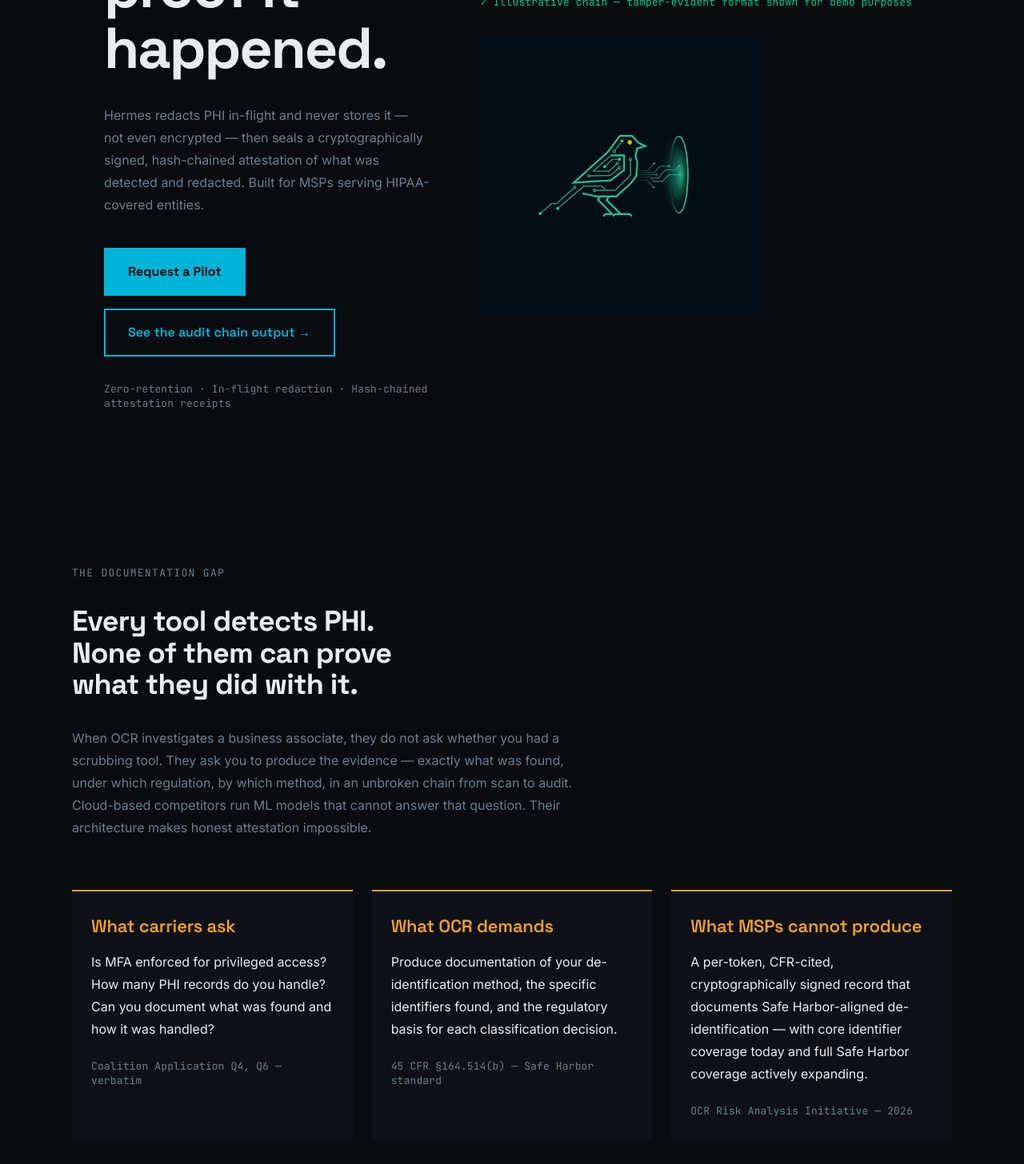
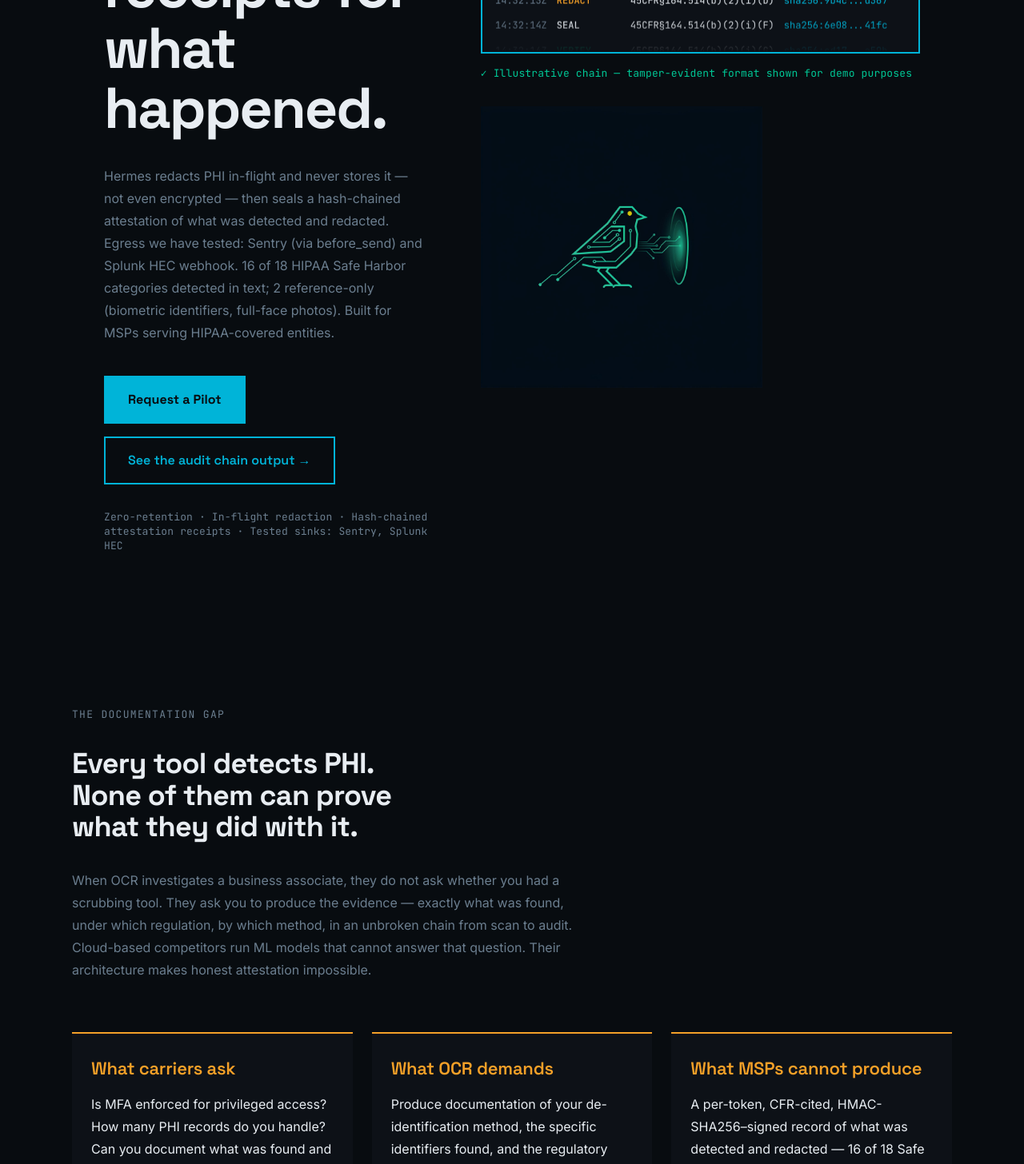
Before and after one commit to g1n0mag1k/hermes-compliance-framework, a Next.js app in the folder landing/: page / in a window 1280 px wide. Shown: the part 720-2176 px from the top of the page at 80% size. Built offline with nearby package versions, Linux system fonts and the light colour scheme.

Commit message:
landing: scope receipt claims to HMAC-SHA256, name tested sinks, state 16+2 coverage
Co-authored-by: rogersandy90 <rogersandy90@gmail.com>

```diff
--- a/landing/app/security/page.tsx
+++ b/landing/app/security/page.tsx
@@ -19,13 +19,13 @@ export default function SecurityPage() {
             <div>
               <h2 className="font-display text-h3 text-ink mb-4">Encryption</h2>
               <p>
-                All attestation receipts are signed with Ed25519 keys. The vault uses AES-256-GCM encryption. TLS 1.2+ in transit.
+                Attestation receipts are signed with HMAC-SHA256 (shared signing key in your environment). The vault uses AES-256-GCM encryption. TLS 1.2+ in transit where applicable.
               </p>
             </div>
             <div>
               <h2 className="font-display text-h3 text-ink mb-4">Signing Key Integrity</h2>
               <p>
-                Each deployment generates its own Ed25519 signing key pair. Keys are non-exportable from the deployment environment by design. Receipt signatures are verifiable without trusting our infrastructure.
+                You configure HERMES_SIGNING_KEY per deployment. Verifiers need that same secret to confirm a receipt was not altered — we do not hold your signing key. Ed25519 / public-key verification is on the roadmap, not shipping on main today.
               </p>
             </div>
             <div>
--- a/landing/components/Architecture.tsx
+++ b/landing/components/Architecture.tsx
@@ -6,13 +6,46 @@
 
 const SPECS: readonly { label: string; value: string }[] = [
   { label: "Deployment target", value: "Customer environment — Docker, bare metal, or VM" },
-  { label: "External network calls", value: "None during scrubbing. Zero-egress by design." },
+  {
+    label: "External network calls",
+    value: "None on the /v1/scrub return path. Splunk HEC and other webhooks only when you configure them.",
+  },
   { label: "Detection method", value: "Regex + fixed-version spaCy NER + Microsoft Presidio" },
-  { label: "PHI categories covered", value: "18 of 18 Safe Harbor categories — 16 direct text detection, 2 (biometric, full-face photo) via reference detection with disclosed binary content limitation" },
-  { label: "Audit record format", value: "COSE_Sign1 asymmetric-signed, RFC 8785 canonical, Merkle-anchored receipts — independently verifiable" },
+  {
+    label: "Coverage",
+    value:
+      "16 of 18 HIPAA Safe Harbor categories detected in text; biometric identifiers (P) and full-face photos (Q) are reference-only.",
+  },
+  {
+    label: "What a receipt proves",
+    value:
+      "The receipt body wasn't altered between the runner and whoever verifies it with the same HMAC-SHA256 key.",
+  },
+  {
+    label: "What a receipt does NOT prove",
+    value:
+      "PHI didn't leave by an untested path (stdout, log agents, trace attributes, dead-letter queues).",
+  },
+  {
+    label: "Egress sinks tested",
+    value:
+      "Sentry DSN (via before_send) and Splunk HEC webhook when configured. Other sinks not tested unless explicitly configured.",
+  },
+  {
+    label: "Signing",
+    value:
+      "HMAC-SHA256 over canonical receipt body. Shared signing key — verifier and signer hold the same secret.",
+  },
+  {
+    label: "Time source",
+    value: "Host or CI runner clock. Not independently timestamped.",
+  },
+  {
+    label: "Chain integrity",
+    value: "Each receipt links the previous receipt's hash; verifier replays the chain.",
+  },
   { label: "CFR citation per token", value: "Yes — 45 CFR §164.514(b)(2)(i) subcategory attached" },
   { label: "LLM dependency", value: "None. Deterministic pipeline only." },
-  { label: "Signing", value: "Ed25519 / ES256 asymmetric signatures — customer-controlled keys, three-tier key hierarchy" },
   { label: "API surface", value: "REST — /v1/scrub, /v1/review, /v1/status, /v1/workspaces" },
   { label: "Language / runtime", value: "Python 3.12 — uvicorn ASGI" },
 ];
@@ -37,8 +70,8 @@ export function Architecture() {
           Hermes deploys as a single Python service inside the customer
           environment. No external classifier. No data in transit. The
           scrubbing pipeline is fully deterministic — the same input
-          produces the same output, every run, with a cryptographic record
-          to prove it.
+          produces the same output, every run, with hash-chained
+          HMAC-SHA256 receipts for each run.
         </p>
 
         <div className="mt-16 border-2 border-border">
--- a/landing/components/AuditChain.tsx
+++ b/landing/components/AuditChain.tsx
@@ -53,7 +53,7 @@ export function AuditChain() {
         <p className="font-mono text-mono text-signal uppercase tracking-[0.1em]">Sample audit chain output</p>
         <p className="font-mono text-caption text-muted mt-2">Illustrative output — not live product data. CFR citations shown are sample format; Hermes currently covers 16 of 18 Safe Harbor identifier categories — 16 via direct text detection, P (biometric identifiers) and Q (full face photographs) via text reference detection only.</p>
         <h2 className="font-display text-h2 text-ink mt-8 max-w-[28ch]">Every scrubbing decision.<br />Hash-chained.<br />Audit-ready.</h2>
-        <p className="font-body text-body text-muted mt-6 max-w-[60ch]">Illustrative sample of Hermes&apos; attestation chain. Hermes detects and redacts the following categories: person names, dates, organizations, phone numbers, email addresses, URLs, IP addresses, physical addresses/locations, US bank numbers, Social Security numbers, and payment card numbers (Luhn-validated). Each redaction is sealed into a SHA-256 hash-chained, cryptographically signed receipt inside your environment — so you get PHI reduction with verifiable proof, not a black box. This is not a claim of certified HIPAA Safe Harbor de-identification.</p>
+        <p className="font-body text-body text-muted mt-6 max-w-[60ch]">Illustrative sample of Hermes&apos; attestation chain. Hermes detects and redacts the following categories: person names, dates, organizations, phone numbers, email addresses, URLs, IP addresses, physical addresses/locations, US bank numbers, Social Security numbers, and payment card numbers (Luhn-validated). Each redaction is sealed into a SHA-256 hash-chained, HMAC-SHA256–signed receipt inside your environment — tamper-evident evidence with the same signing key, not a black box. This is not a claim of certified HIPAA Safe Harbor de-identification.</p>
 
         <div className="mt-16 grid gap-6 lg:grid-cols-2">
           <div className="flex flex-col">
--- a/landing/components/CTA.tsx
+++ b/landing/components/CTA.tsx
@@ -3,10 +3,10 @@
 import { useState } from "react";
 
 const TRUST_SIGNALS: readonly string[] = [
-  "Zero-egress architecture",
-  "Data never leaves your environment",
-  "SHA-256 independently verifiable",
-  "Safe Harbor-aligned — building toward 45 CFR §164.514(b)",
+  "Local-first scrubbing — no PHI sent to Hermes infrastructure",
+  "HMAC-SHA256 hash-chained receipts",
+  "16+2 Safe Harbor category coverage in text",
+  "Tested egress: Sentry (before_send), Splunk HEC",
   "BAA available upon request",
 ];
 
--- a/landing/components/Hero.tsx
+++ b/landing/components/Hero.tsx
@@ -91,14 +91,17 @@ export function Hero() {
           </p>
 
           <h1 className="font-display text-hero text-ink mt-6 sm:mt-8">
-            We don&apos;t just redact PHI — we give you tamper-evident proof it happened.
+            We don&apos;t just redact PHI — we give you tamper-evident receipts for what happened.
           </h1>
 
           <p className="font-body text-body text-muted mt-6 sm:mt-8 max-w-[55ch]">
             Hermes redacts PHI in-flight and never stores it — not even
-            encrypted — then seals a cryptographically signed, hash-chained
-            attestation of what was detected and redacted. Built for MSPs
-            serving HIPAA-covered entities.
+            encrypted — then seals a hash-chained attestation of what was
+            detected and redacted. Egress we have tested: Sentry (via
+            before_send) and Splunk HEC webhook. 16 of 18 HIPAA Safe Harbor
+            categories detected in text; 2 reference-only (biometric
+            identifiers, full-face photos). Built for MSPs serving
+            HIPAA-covered entities.
           </p>
 
           <div className="mt-8 sm:mt-10 flex flex-wrap items-center gap-4">
@@ -117,7 +120,7 @@ export function Hero() {
           </div>
 
           <p className="font-mono text-caption text-muted mt-8">
-            Zero-retention · In-flight redaction · Hash-chained attestation receipts
+            Zero-retention · In-flight redaction · Hash-chained attestation receipts · Tested sinks: Sentry, Splunk HEC
           </p>
         </div>
 
--- a/landing/components/Problem.tsx
+++ b/landing/components/Problem.tsx
@@ -34,7 +34,7 @@ const COLUMNS: readonly Column[] = [
   {
     label: "What MSPs cannot produce",
     content:
-      "A per-token, CFR-cited, cryptographically signed record that documents Safe Harbor-aligned de-identification — with core identifier coverage today and full Safe Harbor coverage actively expanding.",
+      "A per-token, CFR-cited, HMAC-SHA256–signed record of what was detected and redacted — 16 of 18 Safe Harbor categories in text today, with biometric (P) and full-face photo (Q) reference-only.",
     source: "OCR Risk Analysis Initiative — 2026",
   },
 ];
--- a/landing/components/Readiness.tsx
+++ b/landing/components/Readiness.tsx
@@ -30,7 +30,7 @@ export function Readiness() {
 
         <ul className="mt-10 flex flex-col gap-3 max-w-[560px]">
           {[
-            "Gap analysis against 45 CFR §164.514(b) Safe Harbor — all 18 identifier categories",
+            "Gap analysis against 45 CFR §164.514(b) Safe Harbor — 18 identifier categories (16 detected in text, 2 reference-only)",
             "Remediation priorities ranked by enforcement exposure, not theoretical risk",
             "Attestation readiness score formatted for cyber insurers and OCR auditors",
             "Written report delivered within five business days of intake",
--- a/landing/components/Solution.tsx
+++ b/landing/components/Solution.tsx
@@ -34,13 +34,13 @@ const PILLARS: readonly Pillar[] = [
     label: "METHOD",
     headline: "Deterministic",
     body:
-      "Regex and a fixed-version spaCy model detect 16 of 18 HIPAA Safe Harbor identifier categories — 16 via direct text detection, and 2 (biometric identifiers and full-face photographs) via text reference detection only, with a disclosed limitation that binary content cannot be inspected by a text pipeline — SSN, MRN, fax, payment cards, names, dates, addresses, phone, email, IP, URL, account numbers, health plan beneficiary numbers, and VINs — cited to 45 CFR §164.514(b)(2)(i). Never a hosted LLM: the same input produces the same output, every run.",
+      "Regex and a fixed-version spaCy model cover 16 of 18 HIPAA Safe Harbor categories in text; biometric identifiers (P) and full-face photos (Q) are reference-only — SSN, MRN, fax, payment cards, names, dates, addresses, phone, email, IP, URL, account numbers, health plan beneficiary numbers, and VINs — cited to 45 CFR §164.514(b)(2)(i). Never a hosted LLM: the same input produces the same output, every run.",
   },
   {
     label: "EVIDENCE",
     headline: "Audit-ready",
     body:
-      "Each decision is recorded as a per-token, CFR-cited event and sealed into a SHA-256 hash chain. The result is an unbroken, tamper-evident record an OCR investigator can verify byte by byte.",
+      "Each decision is recorded as a per-token, CFR-cited event and sealed into a SHA-256 hash chain with HMAC-SHA256–signed receipts. The result is a tamper-evident chain anyone holding your signing key can replay and verify.",
   },
 ];
 
```
Also changed, not shown: landing/components/Differentiators.tsx (+4 -4 lines), landing/components/FAQ.tsx (+8 -3 lines), landing/components/Footer.tsx (+6 -1 lines).
